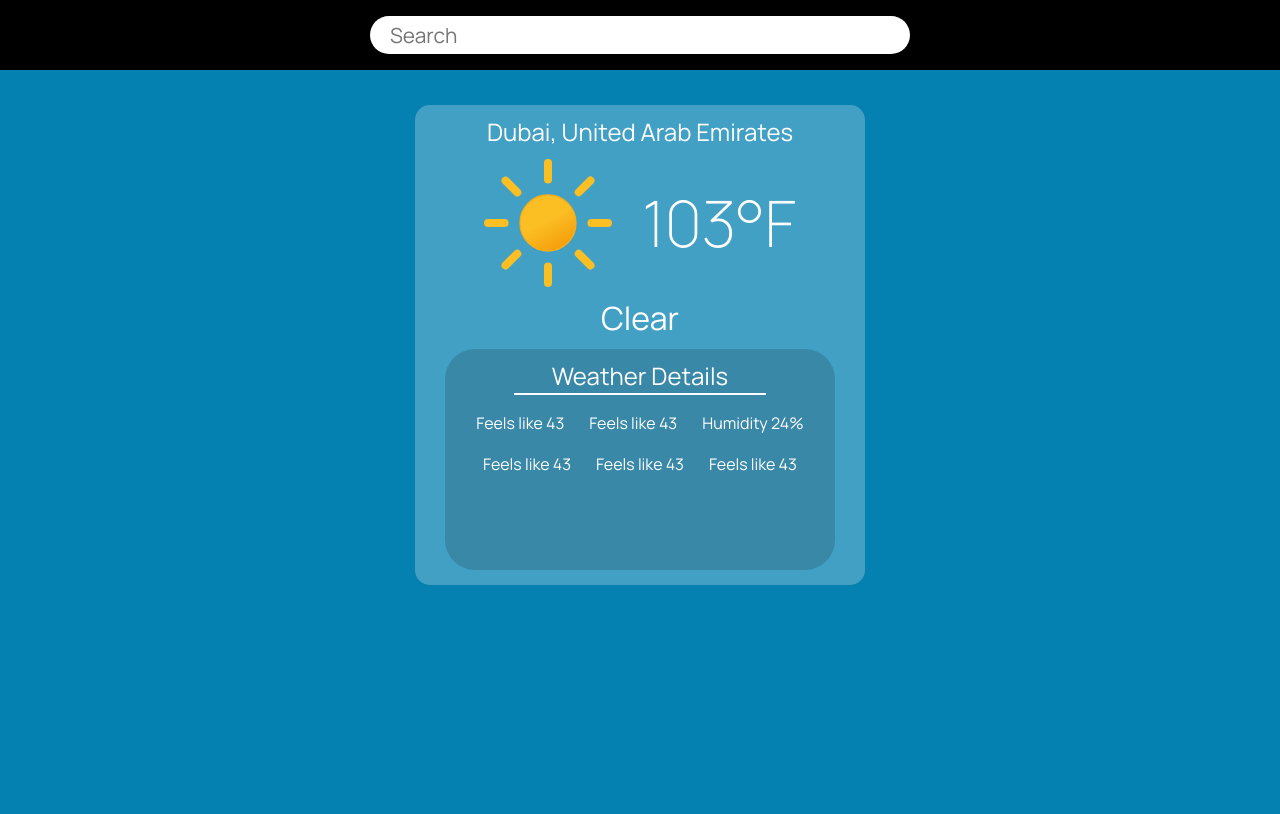
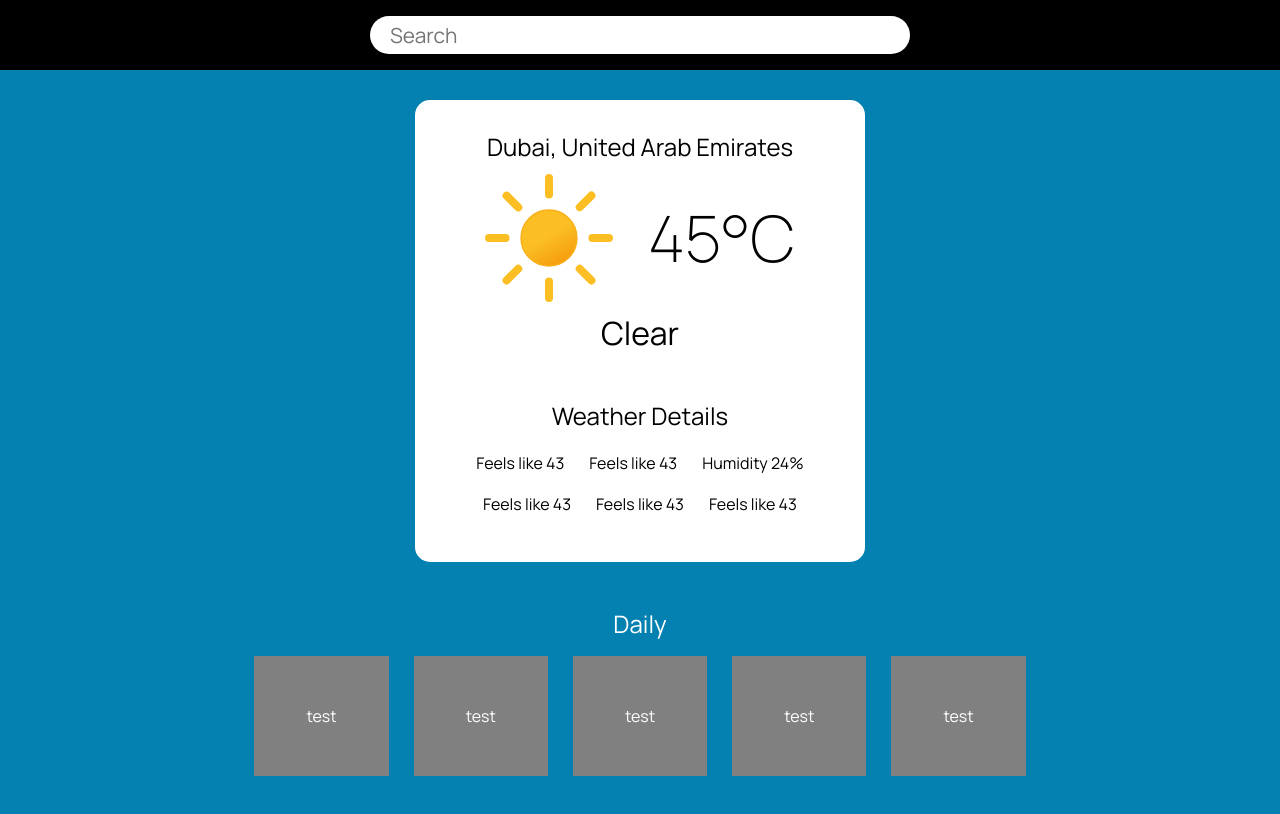
Before and after one commit to omardevelops/weather-forecast-app, a website built with webpack: page dist/index.html in a window 1280 px wide. Built offline with nearby package versions, Linux system fonts and the light colour scheme.

Commit message:
added: daily weather UI + css changes

```diff
--- a/src/style.css
+++ b/src/style.css
@@ -2,6 +2,7 @@
 body {
   font-family: 'Manrope', sans-serif;
   background-color: rgb(4, 128, 177);
+  color: white;
 }
 
 nav {
@@ -12,8 +13,7 @@ nav {
   z-index: 1;
   width: 100%;
   height: 60px;
-  background-color: rgb(0, 0, 0);
-  color: white;
+  background-color: black;
   display: flex;
   align-items: center;
   justify-content: center;
@@ -28,14 +28,12 @@ nav > input {
 }
 
 main {
-  position: relative;
-  display: grid;
-  grid-template-rows: 1fr 1fr 1fr;
-  margin-top: 80px;
+  margin-top: 100px;
+  user-select: none;
 }
 
 main > * {
-  height: 450px;
+  /* height: 450px; */
 }
 
 #current-weather {
@@ -43,16 +41,16 @@ main > * {
   flex-direction: column;
   align-items: center;
   gap: 15px;
-  color: white;
+  color: black;
   width: min(80vw, 400px);
-  background-color: rgba(255, 255, 255, 0.25);
-  padding: 15px 25px;
+  background-color: white;
+  padding: 35px 25px;
   border-radius: 15px;
   margin: 25px auto;
   text-align: center;
 }
 
-#current-weather > h1 {
+h1 {
   font-size: 1.5rem;
 }
 #current-weather img {
@@ -61,7 +59,7 @@ main > * {
 #temperature-container {
   display: flex;
   align-items: center;
-  gap: 30px;
+  gap: 35px;
 }
 #temperature-container h1 {
   font-size: 4rem;
@@ -75,8 +73,9 @@ main > * {
   flex: 1;
   width: 90%;
   padding: 15px;
-  background-color: rgba(0, 0, 0, 0.15);
+  /* background-color: ; */
   border-radius: 30px;
+  margin-top: 25px;
 }
 
 #current-weather #details h3 {
@@ -84,7 +83,7 @@ main > * {
   font-size: 1.5rem;
   margin-bottom: 20px;
   padding-bottom: 5px;
-  border-bottom: 2px solid rgba(255, 255, 255, 1);
+  border-bottom: 2px solid #ffffff;
   width: 70%;
 }
 
@@ -97,6 +96,28 @@ main > * {
   margin: 0 auto;
 }
 
+#daily-weather {
+  padding: 25px;
+  text-align: center;
+}
+
+#daily-weather > div#daily-container {
+  display: flex;
+  flex-wrap: wrap;
+  align-items: center;
+  justify-content: center;
+  margin-top: 20px;
+  gap: 25px;
+}
+#daily-weather > div#daily-container > div {
+  background-color: gray;
+  border: 2px solid transparent;
+  padding: 50px;
+}
+#daily-weather > div#daily-container > div:hover {
+  border-color: white;
+}
+
 /* main > div:first-child {
   background-color: red;
 }
```
Also changed, not shown: dist/index.html.
